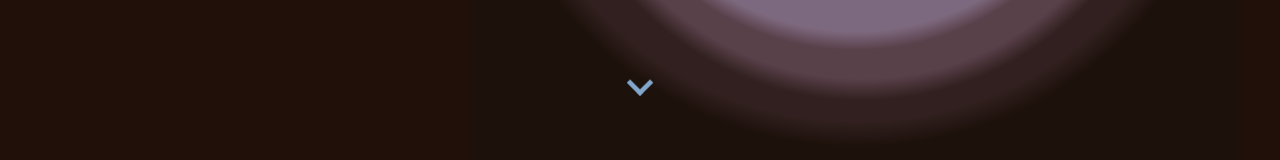
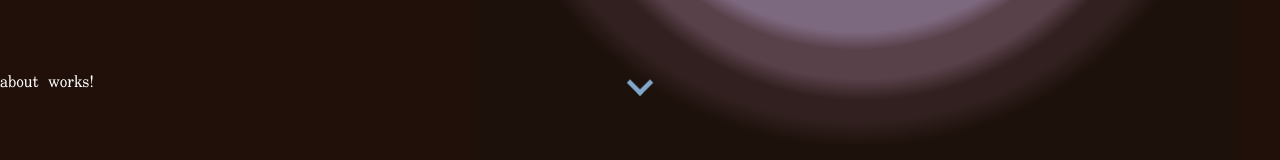
Before and after one commit to claudiabg-c/my-dev-portfolio, an Angular app: page /#/en/home in a window 1280 px wide. Shown: the part 660-820 px from the top of the page. Built offline with nearby package versions, Linux system fonts and the light colour scheme.

Commit message:
Add about me component to the home page

```diff
--- a/src/app/components/home/home.component.html
+++ b/src/app/components/home/home.component.html
@@ -1,3 +1,5 @@
 <app-navbar></app-navbar>
 
 <app-header></app-header>
+
+<app-about></app-about>
```
